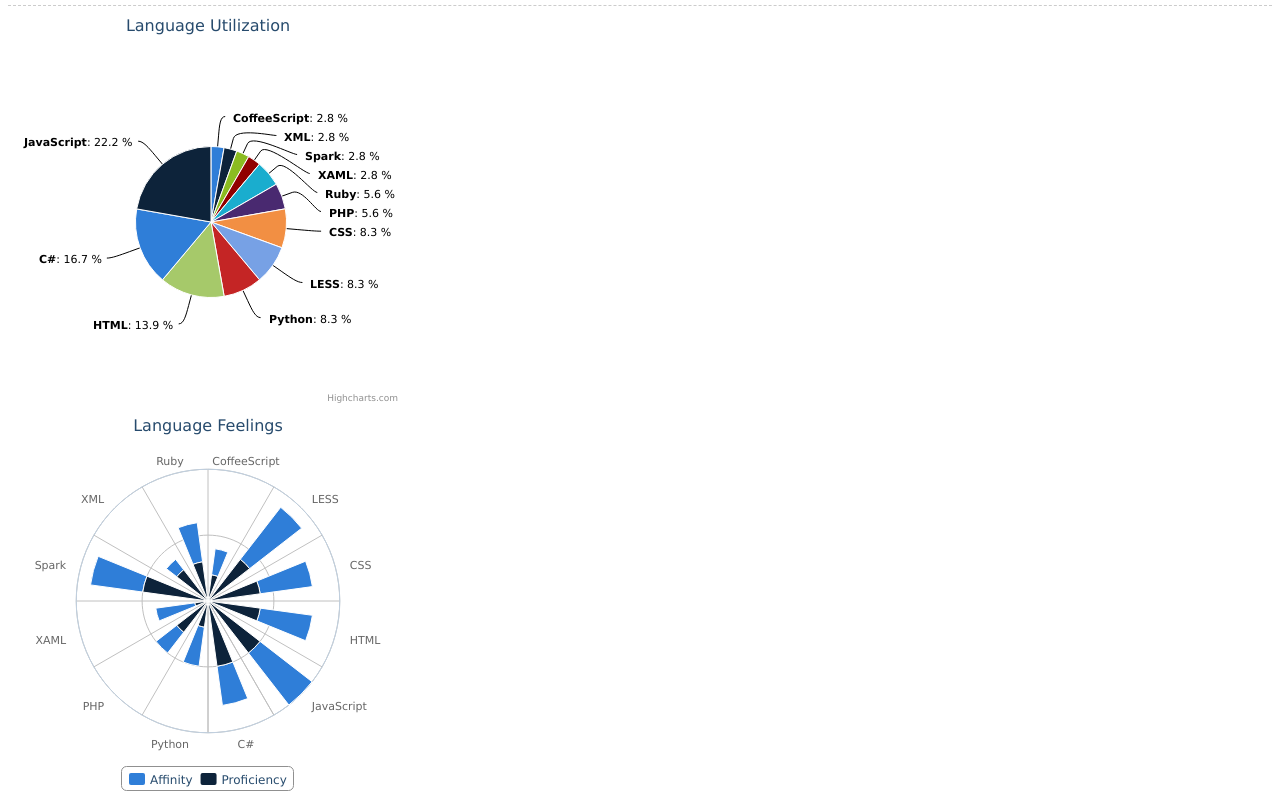
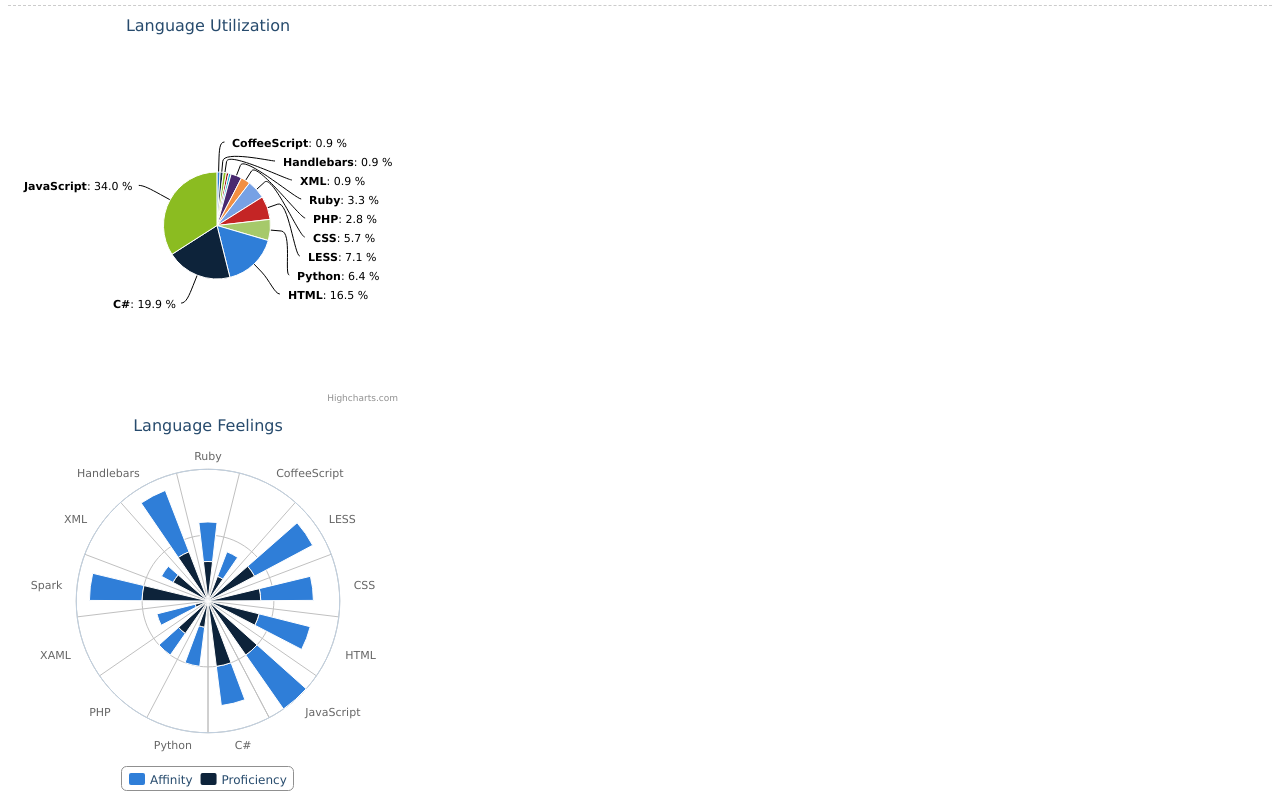
Before and after one commit to danlash/resume, a website: page public/graphs.html in a window 1280 px wide. Shown: the part 66-872 px from the top of the page. Drawn offline with Linux system fonts and the light colour scheme.

Commit message:
weight the usage of langues

```diff
--- a/data/technologies.json
+++ b/data/technologies.json
@@ -85,7 +85,7 @@
   },
   {
     "name"  :       "Handlebars",
-    "type"  :       "library",
+    "type"  :       "language",
     "proficiency" : 4,
     "affinity"  :   5
   },
--- a/public/graphs.html
+++ b/public/graphs.html
@@ -70,29 +70,31 @@
             name: 'Language Utilization',
             data: [
 
-                    ['CoffeeScript', 1],
+                    ['CoffeeScript', 4],
 
-                    ['XML', 1],
+                    ['Handlebars', 4],
 
-                    ['Spark', 1],
+                    ['XML', 4],
 
-                    ['XAML', 1],
+                    ['Spark', 3],
 
-                    ['Ruby', 2],
+                    ['XAML', 3],
 
-                    ['PHP', 2],
+                    ['Ruby', 14],
 
-                    ['CSS', 3],
+                    ['PHP', 12],
 
-                    ['LESS', 3],
+                    ['CSS', 24],
 
-                    ['Python', 3],
+                    ['LESS', 30],
 
-                    ['HTML', 5],
+                    ['Python', 27],
 
-                    ['C#', 6],
+                    ['HTML', 70],
 
-                    ['JavaScript', 8]
+                    ['C#', 84],
+
+                    ['JavaScript', 144]
 
             ]
         }]
@@ -107,7 +109,7 @@
                 text: 'Language Feelings'
             },
             xAxis: {
-                categories: ['C#','JavaScript','HTML','CSS','LESS','CoffeeScript','Ruby','XML','Spark','XAML','PHP','Python']
+                categories: ['C#','JavaScript','HTML','CSS','LESS','CoffeeScript','Ruby','Handlebars','XML','Spark','XAML','PHP','Python']
             },
             yAxis: {
               labels: false,
@@ -119,10 +121,10 @@
             },
             series: [{
                 name: 'Affinity',
-                data: [3,5,4,4,5,2,3,1,4,3,2,3]
+                data: [3,5,4,4,5,2,3,5,1,4,3,2,3]
             }, {
                 name: 'Proficiency',
-                data: [5,5,4,4,4,2,3,3,5,1,3,2]
+                data: [5,5,4,4,4,2,3,4,3,5,1,3,2]
             }],
             plotOptions: {
                series: {
```
Also changed, not shown: generate/generate-graphs.js (+5 -2 lines), public/index.html (+4 -4 lines), 1 other file.
